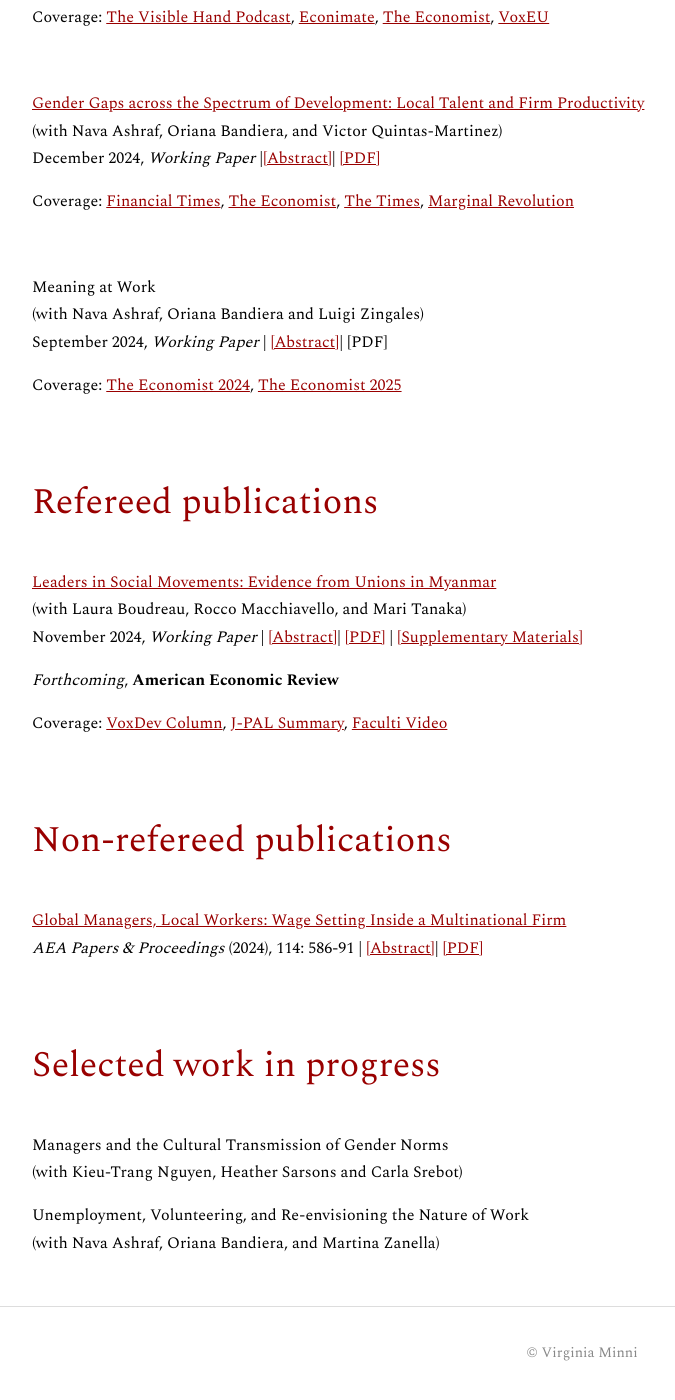
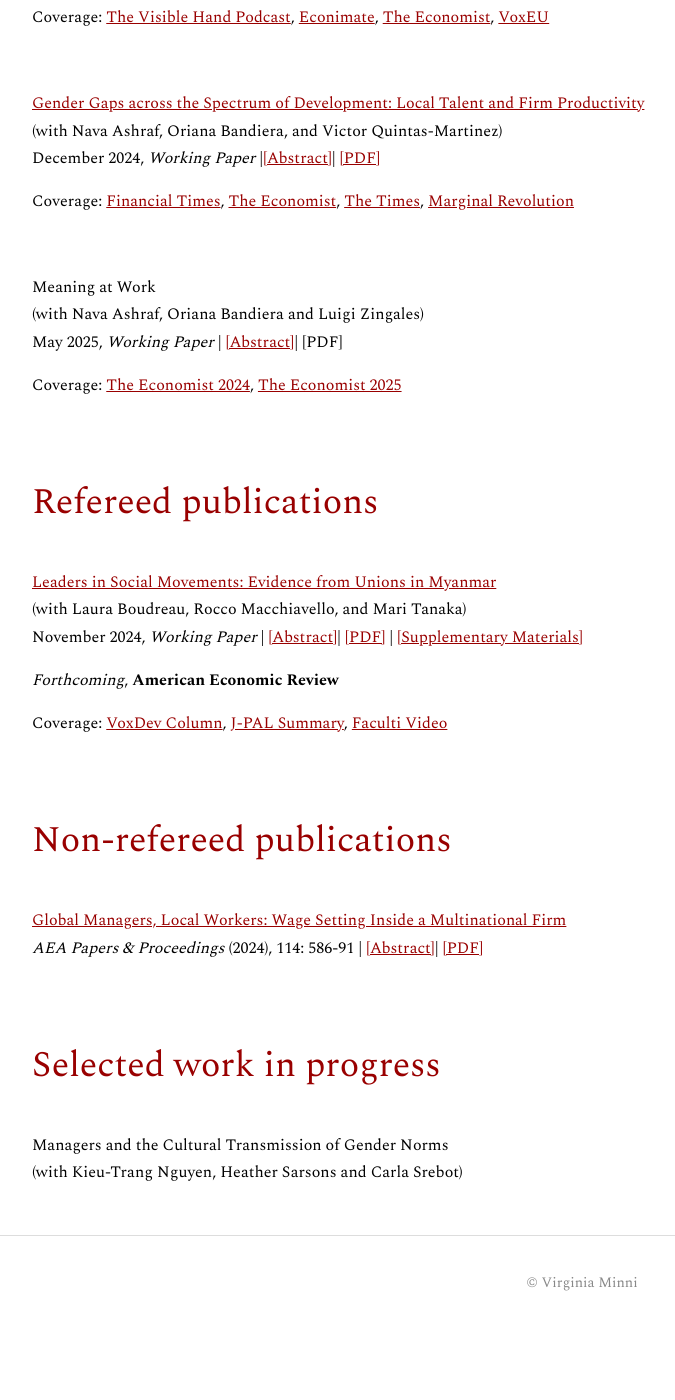
Before and after one commit to virginiaminni/virginiaminni.github.io, a Jekyll site: the page built from research.md, in a window 1280 px wide and 1400 px high, scrolled down 593 px. Shown: the whole window, without its empty margins (58-733 px from the left). Built offline with Jekyll 4.4.1, drawn with Linux system fonts in a browser that asks for light colours; after the commit the page ends 1923 px from its top, so only the background shows below that.

Commit message:
Update research.md

```diff
--- a/research.md
+++ b/research.md
@@ -37,7 +37,7 @@ Coverage:  <a href="https://www.ft.com/content/83751e6c-544c-4a16-851a-e05f18506
 
 Meaning at Work <br>
 (with Nava Ashraf, Oriana Bandiera and Luigi Zingales)
-September 2024, *Working Paper* | <a href="#" class="toggle-abstract" data-target="abstract-4" style="text-decoration: underline; color: #990000;">[Abstract]</a>| [PDF]
+May 2025, *Working Paper* | <a href="#" class="toggle-abstract" data-target="abstract-4" style="text-decoration: underline; color: #990000;">[Abstract]</a>| [PDF]
 
 Coverage:
 <a href="https://www.economist.com/business/2024/12/05/how-to-inspire-people" target="_blank" rel="noopener noreferrer">The Economist 2024</a>, <a href="https://www.economist.com/business/2025/02/13/how-to-get-people-to-resign" target="_blank" rel="noopener noreferrer">The Economist 2025</a>
@@ -79,6 +79,3 @@ Coverage:  <a href="https://voxdev.org/topic/institutions-political-economy/who-
  Managers and the Cultural Transmission of Gender Norms <br>
 (with Kieu-Trang Nguyen, Heather Sarsons and Carla Srebot)
 <br>
-
-Unemployment, Volunteering, and Re-envisioning the Nature of Work<br>
-(with Nava Ashraf, Oriana Bandiera, and Martina Zanella)
```
